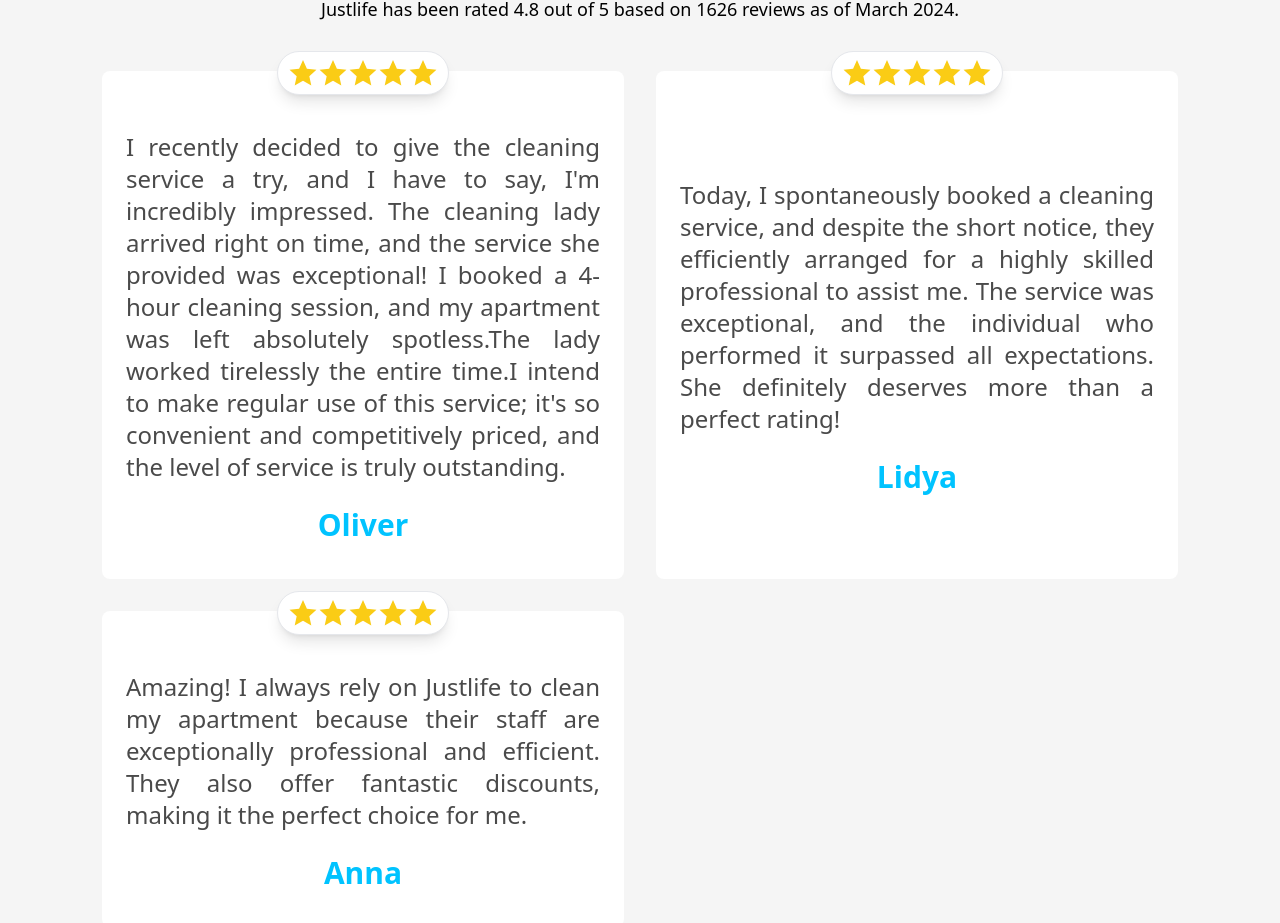
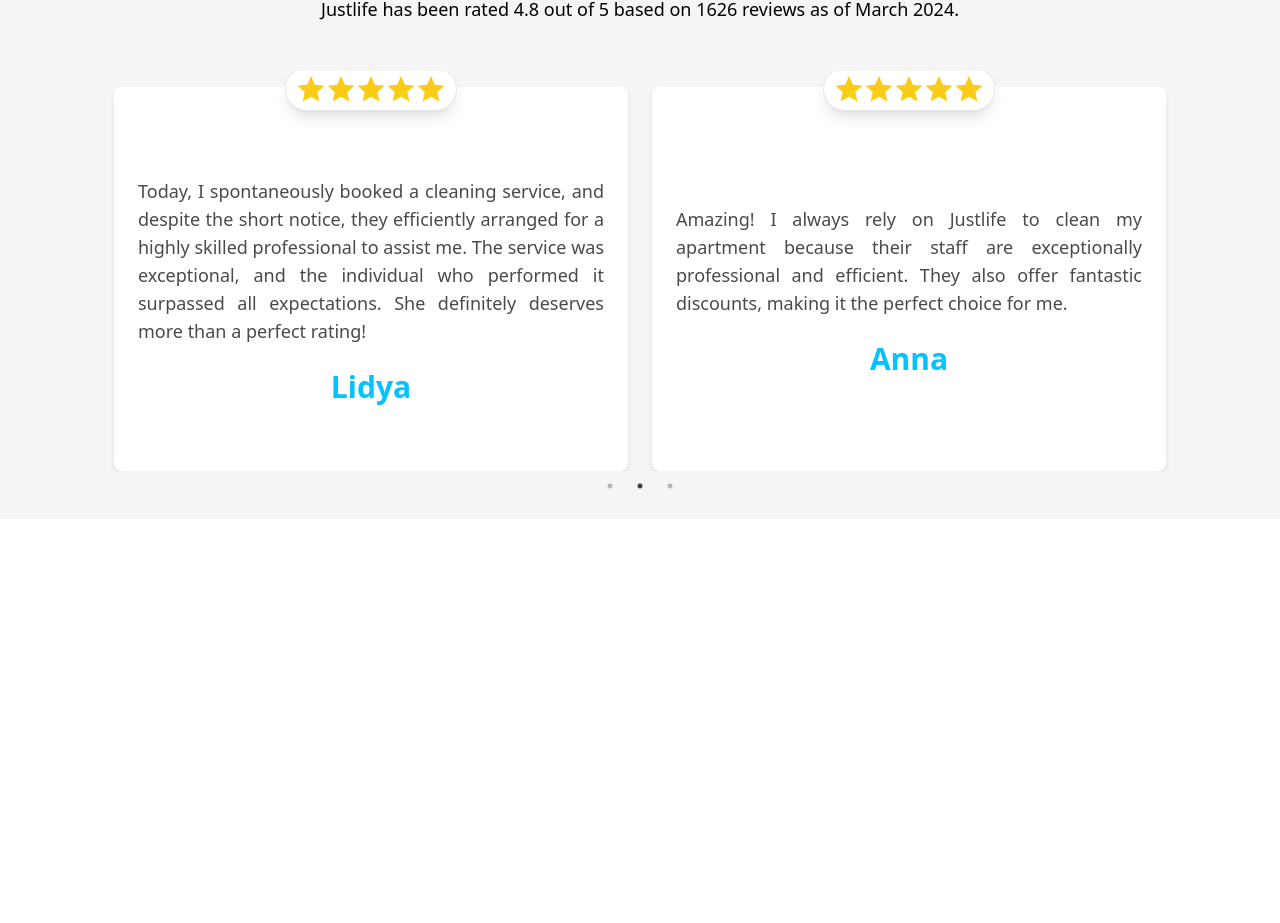
Before and after one commit to Usman-837/Maidslife_Website, a React (Vite) app: page / in a window 1280 px wide. Shown: the part 1899-2822 px from the top of the page. After the commit the page ends 2418 px from the top, so only its background shows below. Built offline with nearby package versions, Linux system fonts and the light colour scheme.

Commit message:
add slider in testimonial cards

```diff
--- a/src/Components/Testimonial.jsx
+++ b/src/Components/Testimonial.jsx
@@ -1,41 +1,79 @@
-import React from 'react'
-import { LiaStarSolid } from "react-icons/lia"
+import React from 'react';
+import { LiaStarSolid } from 'react-icons/lia';
+import Slider from 'react-slick';
+import 'slick-carousel/slick/slick.css'; // Add this import
+import 'slick-carousel/slick/slick-theme.css'; // Add this import
 
 const Testimonial = () => {
+    var settings = {
+        dots: true,
+        arrows: false,
+        infinite: true,
+        speed: 500,
+        slidesToScroll: 1,
+        autoplay: true,
+        autoplaySpeed: 3000,
+        cssEase: 'linear',
+        pauseOnHover: true,
+        responsive: [
+            {
+                breakpoint: 10000,
+                settings: {
+                    slidesToShow: 2,
+                    slidesToScroll: 1,
+                    infinite: true,
+                },
+            },
+            {
+                breakpoint: 1024,
+                settings: {
+                    slidesToShow: 2,
+                    slidesToScroll: 1,
+                },
+            },
+            {
+                breakpoint: 640,
+                settings: {
+                    slidesToShow: 1,
+                    slidesToScroll: 1,
+                },
+            },
+        ],
+    };
 
     const testimonialcards = [
         {
             id: 1,
-            des: "I recently decided to give the cleaning service a try, and I have to say, I'm incredibly impressed. The cleaning lady arrived right on time, and the service she provided was exceptional! I booked a 4-hour cleaning session, and my apartment was left absolutely spotless.The lady worked tirelessly the entire time.I intend to make regular use of this service; it's so convenient and competitively priced, and the level of service is truly outstanding.",
-            title: "Oliver"
+            des: 'I recently decided to give the cleaning service a try, and I have to say, I\'m incredibly impressed. The cleaning lady arrived right on time, and the service she provided was exceptional! I booked a 4-hour cleaning session, and my apartment was left absolutely spotless. The lady worked tirelessly the entire time. I intend to make regular use of this service; it\'s so convenient and competitively priced, and the level of service is truly outstanding.',
+            title: 'Oliver',
         },
         {
             id: 2,
-            des: "Today, I spontaneously booked a cleaning service, and despite the short notice, they efficiently arranged for a highly skilled professional to assist me. The service was exceptional, and the individual who performed it surpassed all expectations. She definitely deserves more than a perfect rating!",
-            title: "Lidya"
+            des: 'Today, I spontaneously booked a cleaning service, and despite the short notice, they efficiently arranged for a highly skilled professional to assist me. The service was exceptional, and the individual who performed it surpassed all expectations. She definitely deserves more than a perfect rating!',
+            title: 'Lidya',
         },
         {
-            id: 1,
-            des: "Amazing! I always rely on Justlife to clean my apartment because their staff are exceptionally professional and efficient. They also offer fantastic discounts, making it the perfect choice for me.",
-            title: "Anna"
-        }
-    ]
-
+            id: 3,
+            des: 'Amazing! I always rely on Justlife to clean my apartment because their staff are exceptionally professional and efficient. They also offer fantastic discounts, making it the perfect choice for me.',
+            title: 'Anna',
+        },
+    ];
 
     return (
-        <div>
-            <div className='flex items-center justify-center bg-[#f5f5f5]'>
-                <div className='max-w-container py-12 px-8 text-center'>
-                    <h2 className='text-3xl font-bold'>What customers say about Justlife</h2>
-                    <p className='text-lg mt-4'>Justlife has been rated 4.8 out of 5 based on 1626 reviews as of March 2024.</p>
-                    <div className='pt-12 grid grid-cols-2 gap-8'>
-                        {
-                            testimonialcards.map((data) => {
-                                return (
-                                    <div key={data.id} className="relative py-9 px-6 flex flex-col items-center justify-center bg-white rounded-lg">
-                                        <p className="text-[#4A4A4A] text-2xl my-6 text-justify">{data.des}</p>
-                                        <p className='text-3xl font-bold text-[#00c3ff]'>{data.title}</p>
-                                        <div className='absolute flex text-3xl top-[-20px] py-1.5 px-2.5 bg-white border shadow-lg text-yellow-400 rounded-full'>
+        <div className="flex items-center justify-center bg-[#f5f5f5]">
+            <div className="max-w-container py-12 px-8 text-center">
+                <h2 className="text-3xl font-bold">What customers say about Justlife</h2>
+                <p className="text-lg mt-4">
+                    Justlife has been rated 4.8 out of 5 based on 1626 reviews as of March 2024.
+                </p>
+                <div className="pt-12">
+                    <Slider {...settings}>
+                        {testimonialcards.map((data) => (
+                            <div key={data.id} className='px-3'>
+                                <div className="relative mt-4 py-9 px-6 h-96 flex flex-col items-center justify-center bg-white rounded-lg shadow-md">
+                                    <p className="text-[#4A4A4A] text-lg my-6 text-justify">{data.des}</p>
+                                    <p className="text-3xl font-bold text-[#00c3ff]">{data.title}</p>
+                                    <div className="absolute flex text-3xl top-[-20px] z-50 py-1.5 px-2.5 bg-white border shadow-lg text-yellow-400 rounded-full">
                                         <LiaStarSolid />
                                         <LiaStarSolid />
                                         <LiaStarSolid />
@@ -43,14 +81,13 @@ const Testimonial = () => {
                                         <LiaStarSolid />
                                     </div>
                                 </div>
-                                )
-                            })
-                        }
+                            </div>
+                        ))}
+                    </Slider>
                 </div>
             </div>
         </div>
-        </div>
-    )
-}
+    );
+};
 
-export default Testimonial
+export default Testimonial;
```
Lines whose indentation alone changed are shown as unchanged.
